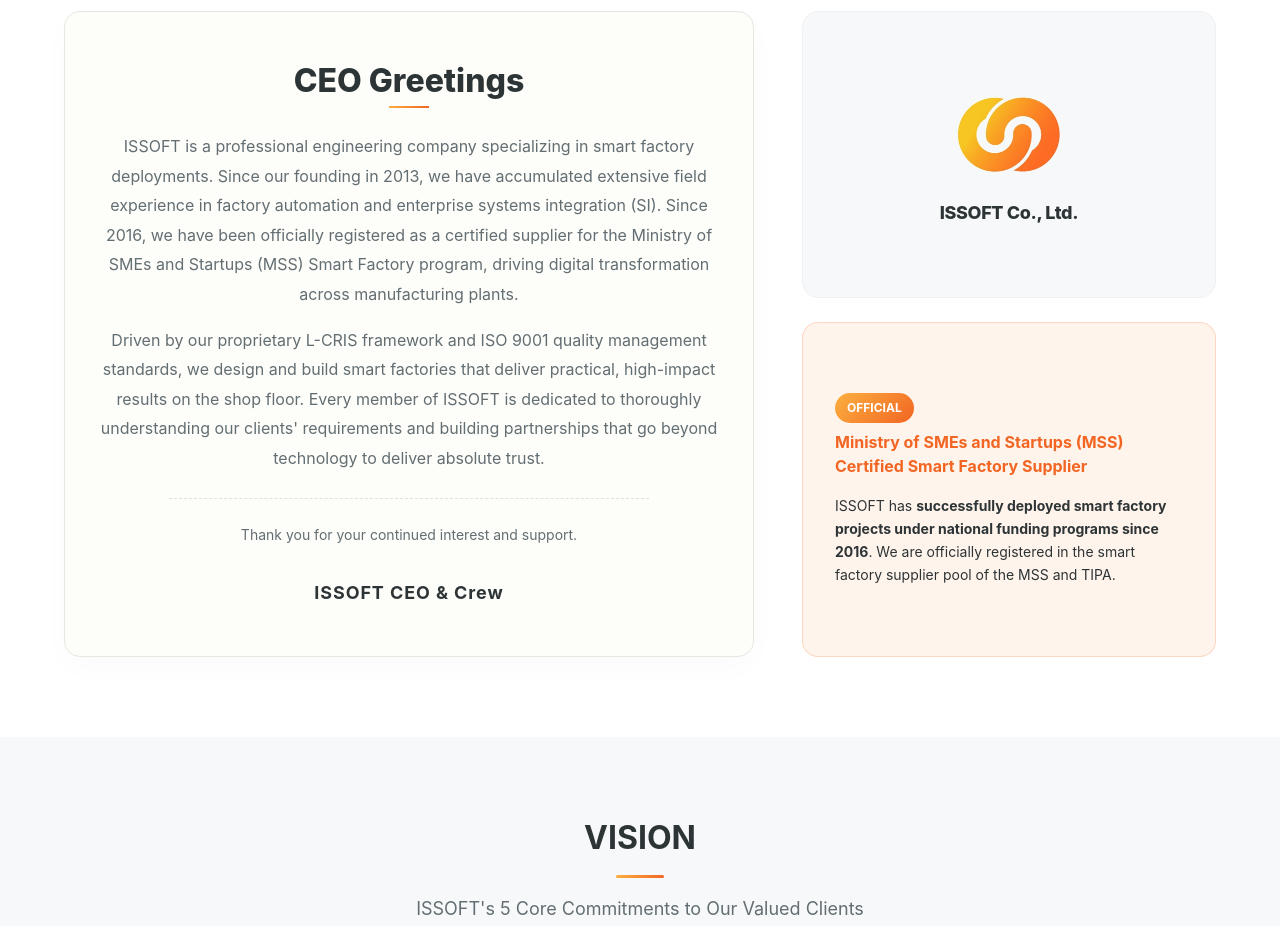
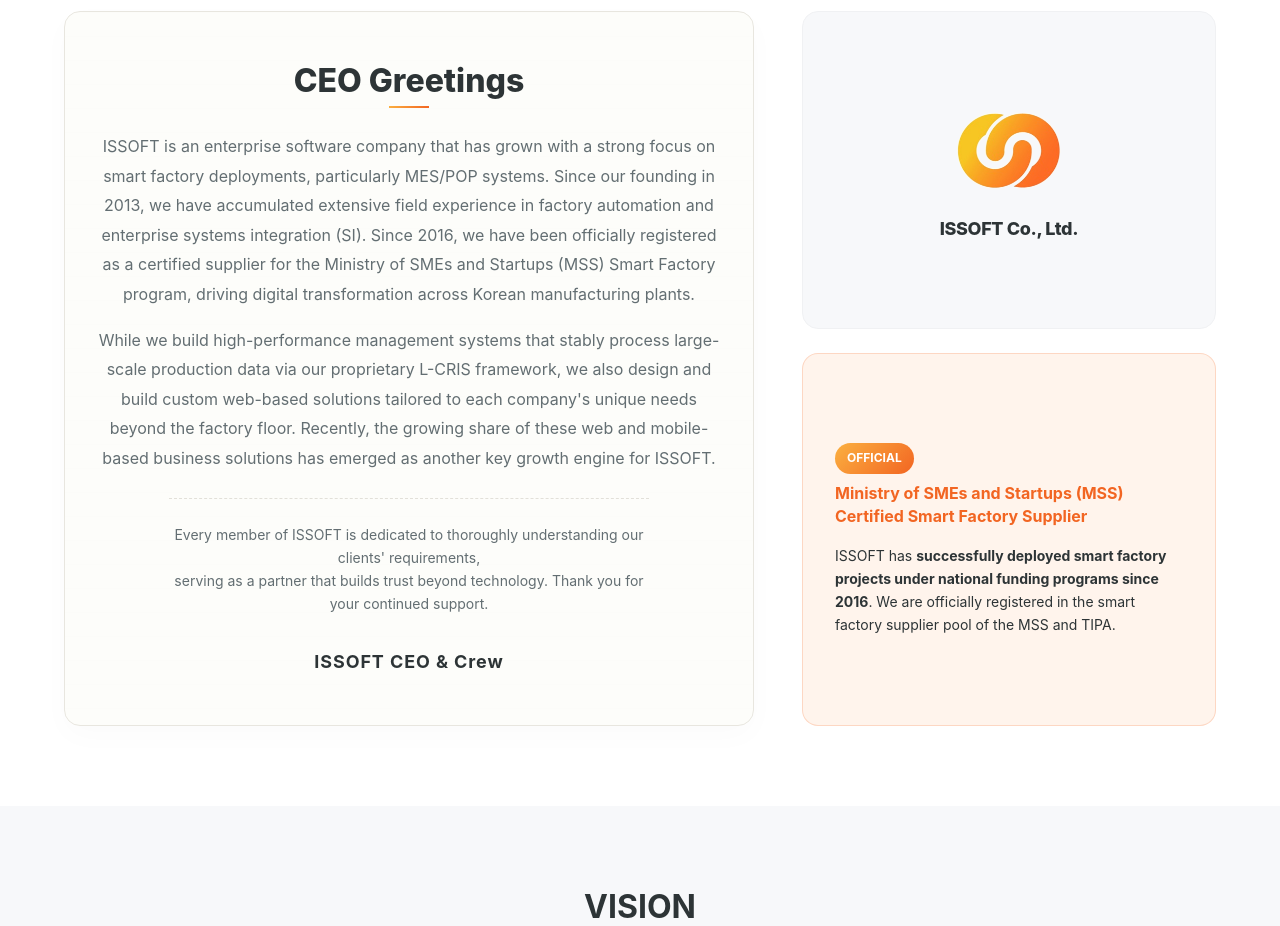
Before and after one commit to issoftdev/homepage_2026, an Astro site in the folder issoft-renewal/: page /en/about in a window 1280 px wide. Shown: the part 460-1386 px from the top of the page. Built offline with nearby package versions, Linux system fonts and the light colour scheme; Astro itself is replaced by a stand-in of ours; a web font is replaced by a local one.

Commit message:
fix: update CEO greeting message on about page (revised MES focus) in both Korean and English

```diff
--- a/issoft-renewal/src/pages/en/about.astro
+++ b/issoft-renewal/src/pages/en/about.astro
@@ -95,15 +95,18 @@
 
           <div class="greeting-body">
             <p>
-              ISSOFT is a professional engineering company specializing in smart factory deployments. Since our founding in 2013, we have accumulated extensive field experience in factory automation and enterprise systems integration (SI). Since 2016, we have been officially registered as a certified supplier for the Ministry of SMEs and Startups (MSS) Smart Factory program, driving digital transformation across manufacturing plants.
+              ISSOFT is an enterprise software company that has grown with a strong focus on smart factory deployments, particularly MES/POP systems. Since our founding in 2013, we have accumulated extensive field experience in factory automation and enterprise systems integration (SI). Since 2016, we have been officially registered as a certified supplier for the Ministry of SMEs and Startups (MSS) Smart Factory program, driving digital transformation across Korean manufacturing plants.
             </p>
             <p>
-              Driven by our proprietary L-CRIS framework and ISO 9001 quality management standards, we design and build smart factories that deliver practical, high-impact results on the shop floor. Every member of ISSOFT is dedicated to thoroughly understanding our clients' requirements and building partnerships that go beyond technology to deliver absolute trust.
+              While we build high-performance management systems that stably process large-scale production data via our proprietary L-CRIS framework, we also design and build custom web-based solutions tailored to each company's unique needs beyond the factory floor. Recently, the growing share of these web and mobile-based business solutions has emerged as another key growth engine for ISSOFT.
             </p>
           </div>
 
           <div class="greeting-signature">
-            <p>Thank you for your continued interest and support.</p>
+            <p>
+              Every member of ISSOFT is dedicated to thoroughly understanding our clients' requirements,<br />
+              serving as a partner that builds trust beyond technology. Thank you for your continued support.
+            </p>
             <strong class="greeting-sign-text">ISSOFT CEO & Crew</strong>
           </div>
         </div>
```
Also changed, not shown: issoft-renewal/src/pages/about.astro (+6 -3 lines).
